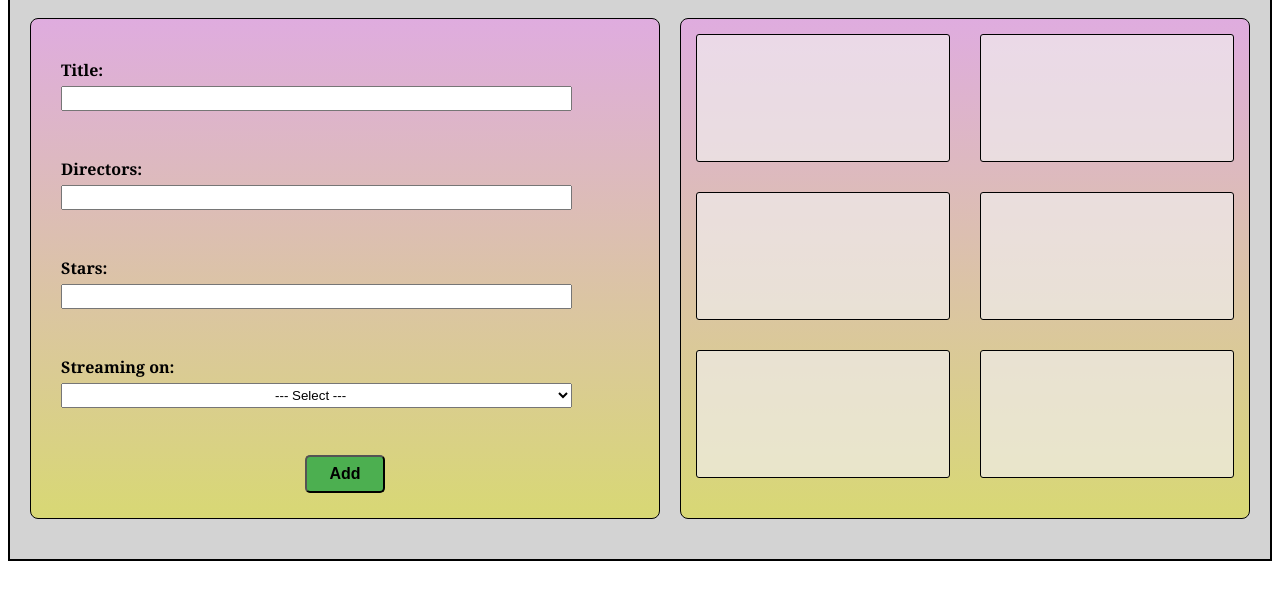
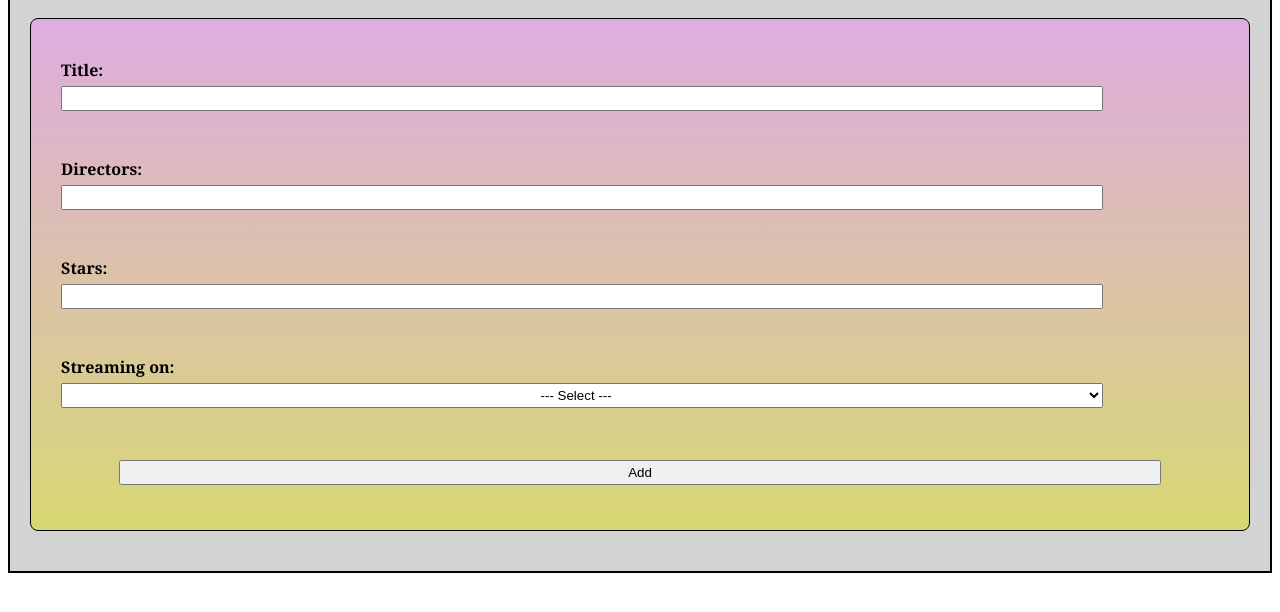
Before and after one commit to Sindhu-1211/Web_series, a plain HTML site: page index.html in a window 1280 px wide. Shown: the part 76-688 px from the top of the page. Drawn offline with Linux system fonts and the light colour scheme.

Commit message:
Update index.html
Assignment_2 html file

```diff
--- a/index.html
+++ b/index.html
@@ -4,8 +4,8 @@
     <meta charset="UTF-8" />
     <meta http-equiv="X-UA-Compatible" content="IE=edge" />
     <meta name="viewport" content="width=device-width, initial-scale=1.0" />
-    <title>Web Series</title>
     <link rel="stylesheet" href="styles.css" />
+    <title>WebSeries</title>
   </head>
   <body>
     <div class="cont">
@@ -14,16 +14,16 @@
         <form class="container">
           <label for="title"><strong>Title:</strong></label
           ><br />
-          <input type="text" /><br /><br />
+          <input type="text" id="title" /><br /><br />
           <label for="director"><strong>Directors:</strong></label
           ><br />
-          <input type="text" /><br /><br />
+          <input type="text" id="director" /><br /><br />
           <label for="stars"><strong>Stars:</strong></label
           ><br />
-          <input type="text" /><br /><br />
+          <input type="text" id="stars" /><br /><br />
           <label for="streaming"><strong>Streaming on:</strong></label
           ><br />
-          <select>
+          <select id="streaming">
             <option style="text-align: center">--- Select ---</option>
             <option value="netflix">Netflix</option>
             <option value="hotstar">Hotstar</option>
@@ -32,24 +32,12 @@
           </select>
           <br /><br />
           <div class="button">
-            <button type="button"><strong>Add</strong></button>
+            <input type="submit" value="Add" class="btn" />
           </div>
         </form>
-        <div class="cards">
-          <div class="flex1">
-            <div class="card1"></div>
-            <div class="card2"></div>
-          </div>
-          <div class="flex2">
-            <div class="card3"></div>
-            <div class="card4"></div>
-          </div>
-          <div class="flex3">
-            <div class="card5"></div>
-            <div class="card6"></div>
-          </div>
-        </div>
+        <div class="collection"></div>
       </div>
     </div>
+    <script src="app.js"></script>
   </body>
 </html>
```
